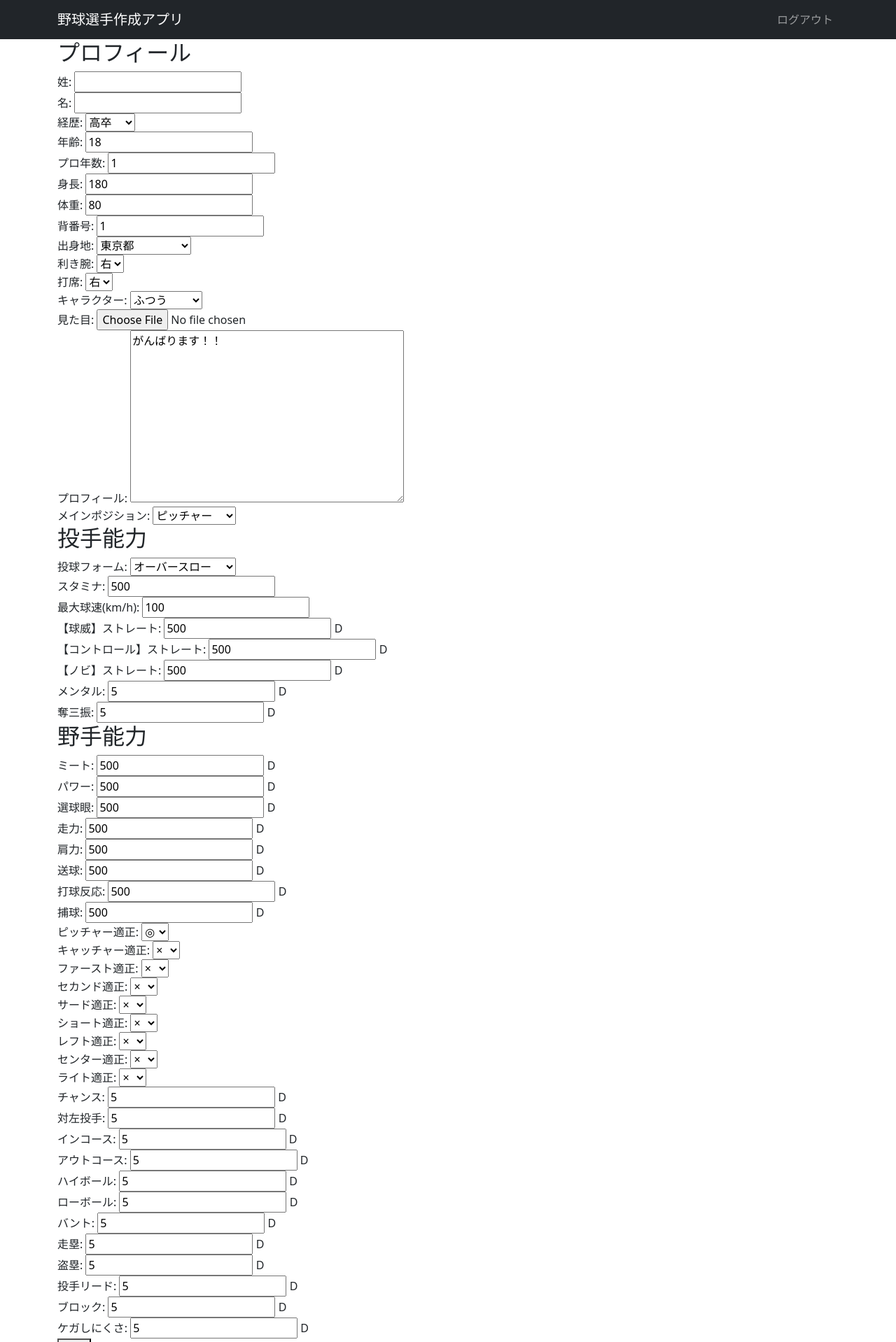
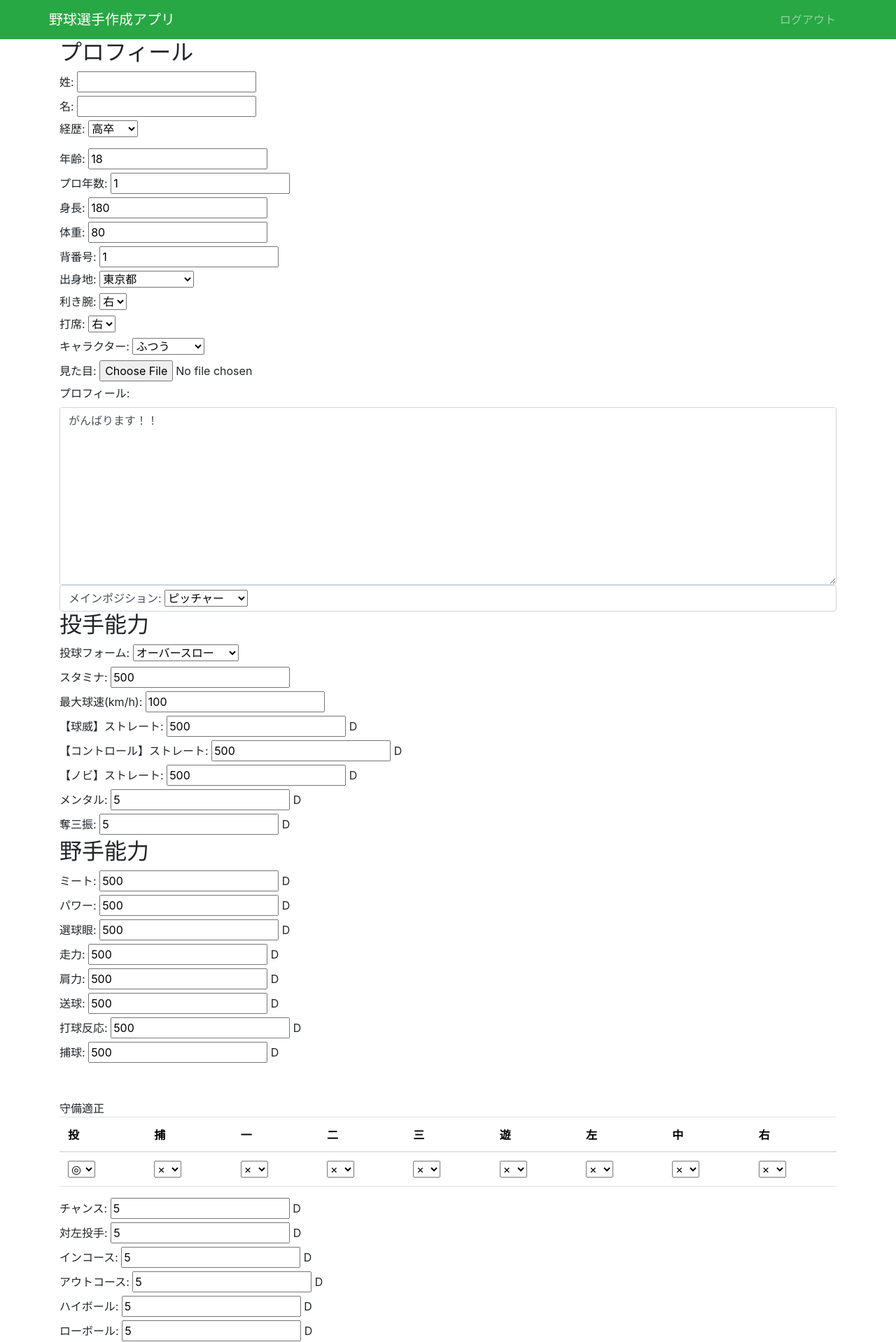
Before and after one commit to panchoooon/baseball_app, a Django app: page /first_version/create_player/ in a window 1280 px wide. Shown: the top 1918 px of the page at 70% size. Run offline with Django 4.2, Linux system fonts and the light colour scheme; the visitor is signed in with stand-in values (Sample User, id 1); some libraries are stand-ins or nearby versions.

Commit message:
顔画像追加。選手作成画面を少しきれいに

```diff
--- a/baseball_app/settings.py
+++ b/baseball_app/settings.py
@@ -53,8 +53,11 @@ INSTALLED_APPS = [
     'first_version', #追記
     # 'accounts', #追記(ユーザー認証機能用)実践Djangoにアプリわけたほうが良いと書いてたので分けた。
     'accounts.apps.AccountsConfig', ##追記(ユーザー認証機能用)
+    'widget_tweaks', ## 追記 (djangoでCSSを適用するために追加)
 
 ]
+
+CRISPY_TEMPLATE_PACK = 'bootstrap4'
 
 MIDDLEWARE = [
     'django.middleware.security.SecurityMiddleware',
--- a/first_version/static/first_version/js/create_player.js
+++ b/first_version/static/first_version/js/create_player.js
@@ -1,4 +1,6 @@
+// メインポジションが変更されたら、変更先のポジション適正を◎に変更する。
 const mainPosition = document.querySelector('#id_main_position');
+
 
 mainPosition.addEventListener('change', (event) => {
   const mainPosition = event.target.value;
@@ -7,3 +9,30 @@ mainPosition.addEventListener('change', (event) => {
   const id_change_position = '#id_' + mainPosition + '_appropriate';
   document.querySelector(id_change_position).value = '◎'
 });
+
+// フォームの値が変更されたら実行される関数
+function updateRank() {
+  // 変更された値を取得
+  var contact = $('#id_contact').val();
+
+  // Ajaxリクエストを送信
+  $.ajax({
+    type: 'POST',
+    url: 'create_player/',
+    data: {
+      'contact': contact,
+    },
+    success: function(data) {
+      // サーバーから返されたJSONデータを解析
+      var rank = data.rank;
+
+      // ランクを表示する要素を更新
+      $('#rank').text(rank);
+    }
+  });
+}
+
+// フォームの値の変更イベントを監視
+$(function() {
+  $('#id_contact').on('change', updateRank);
+});
--- a/first_version/templates/first_version/create_player.html
+++ b/first_version/templates/first_version/create_player.html
@@ -1,8 +1,16 @@
 {% extends "base.html" %}
+{% load widget_tweaks %}
 
 {% block extrahead %}
 {% load static %}
-<link rel="stylesheet" href="{% static 'first_version/css/create_player.css' %}">
+<!-- <link rel="stylesheet" href="{% static 'first_version/css/create_player.css' %}"> -->
+<!-- <link rel="stylesheet" href="https://cdn.jsdelivr.net/npm/bulma@0.9.3/css/bulma.min.css"> -->
+<link
+    rel="stylesheet"
+    href="https://stackpath.bootstrapcdn.com/bootstrap/4.5.0/css/bootstrap.min.css"
+    integrity="sha384-9aIt2nRpC12Uk9gS9baDl411NQApFmC26EwAOH8WgZl5MYYxFfc+NcPb1dKGj7Sk"
+    crossorigin="anonymous"
+/>
 <script src="{% static 'first_version/js/create_player.js' %}" defer></script>
 
 
@@ -169,35 +178,35 @@
         <label for="{{ form.image.id_for_label }}">見た目:</label>
         {{ form.image }}
         {% if form.image.errors %}
-            <div class="errorlist">
+            <!-- <div class="errorlist"> -->
                 {% for error in form.image.errors %}
                 {{ error }}<br>
                 {% endfor %}
-            </div>
+            <!-- </div> -->
         {% endif %}
     </div>
 
-    <div class="field">
+    <div class="field-group">
         <label for="{{ form.profile.id_for_label }}">プロフィール:</label>
-        {{ form.profile }}
+        {{ form.profile|add_class:"form-control" }}
         {% if form.profile.errors %}
-            <div class="errorlist">
+            <!-- <div class="errorlist"> -->
                 {% for error in form.profile.errors %}
                 {{ error }}<br>
                 {% endfor %}
-            </div>
+            <!-- </div> -->
         {% endif %}
     </div>
 
-    <div class="field">
+    <div class="form-control" id="exampleFormControlSelect1">
         <label for="{{ form.main_position.id_for_label }}">メインポジション:</label>
         {{ form.main_position }}
         {% if form.main_position.errors %}
-            <div class="errorlist">
+            <!-- <div class="errorlist"> -->
                 {% for error in form.main_position.errors %}
                 {{ error }}<br>
                 {% endfor %}
-            </div>
+            <!-- </div> -->
         {% endif %}
     </div>
 
@@ -389,131 +398,55 @@
         <label for="{{ form.catch.id_for_label }}">捕球:</label>
         {{ form.catch }} {{ abilities_dict.catch }}
         {% if form.catch.errors %}
-            <div class="errorlist">
+            <!-- <div class="errorlist"> -->
                 {% for error in form.catch.errors %}
                 {{ error }}<br>
                 {% endfor %}
-            </div>
+            <!-- </div> -->
         {% endif %}
     </div>
 
-    <div class="field">
-        <label for="{{ form.pitcher_appropriate.id_for_label }}">ピッチャー適正:</label>
-        {{ form.pitcher_appropriate }}
-        {% if form.pitcher_appropriate.errors %}
-            <div class="errorlist">
-                {% for error in form.pitcher_appropriate.errors %}
-                {{ error }}<br>
-                {% endfor %}
-            </div>
-        {% endif %}
-    </div>
+    <br><br>
+    <h7>守備適正</h7>
+    <table class="table">
+        <thead>
+            <tr>
+                <th>投</th>
+                <th>捕</th>
+                <th>一</th>
+                <th>二</th>
+                <th>三</th>
+                <th>遊</th>
+                <th>左</th>
+                <th>中</th>
+                <th>右</th>
+            </tr>
+        </thead>
+        <tbody>
 
-    <div class="field">
-        <label for="{{ form.catcher_appropriate.id_for_label }}">キャッチャー適正:</label>
-        {{ form.catcher_appropriate }}
-        {% if form.catcher_appropriate.errors %}
-            <div class="errorlist">
-                {% for error in form.catcher_appropriate.errors %}
-                {{ error }}<br>
-                {% endfor %}
-            </div>
-        {% endif %}
-    </div>
-
-    <div class="field">
-        <label for="{{ form.first_appropriate.id_for_label }}">ファースト適正:</label>
-        {{ form.first_appropriate }}
-        {% if form.first_appropriate.errors %}
-            <div class="errorlist">
-                {% for error in form.first_appropriate.errors %}
-                {{ error }}<br>
-                {% endfor %}
-            </div>
-        {% endif %}
-    </div>
-
-    <div class="field">
-        <label for="{{ form.second_appropriate.id_for_label }}">セカンド適正:</label>
-        {{ form.second_appropriate }}
-        {% if form.second_appropriate.errors %}
-            <div class="errorlist">
-                {% for error in form.second_appropriate.errors %}
-                {{ error }}<br>
-                {% endfor %}
-            </div>
-        {% endif %}
-    </div>
-
-    <div class="field">
-        <label for="{{ form.third_appropriate.id_for_label }}">サード適正:</label>
-        {{ form.third_appropriate }}
-        {% if form.third_appropriate.errors %}
-            <div class="errorlist">
-                {% for error in form.third_appropriate.errors %}
-                {{ error }}<br>
-                {% endfor %}
-            </div>
-        {% endif %}
-    </div>
-
-    <div class="field">
-        <label for="{{ form.shortstop_appropriate.id_for_label }}">ショート適正:</label>
-        {{ form.shortstop_appropriate }}
-        {% if form.shortstop_appropriate.errors %}
-            <div class="errorlist">
-                {% for error in form.shortstop_appropriate.errors %}
-                {{ error }}<br>
-                {% endfor %}
-            </div>
-        {% endif %}
-    </div>
-
-    <div class="field">
-        <label for="{{ form.left_appropriate.id_for_label }}">レフト適正:</label>
-        {{ form.left_appropriate }}
-        {% if form.left_appropriate.errors %}
-            <div class="errorlist">
-                {% for error in form.left_appropriate.errors %}
-                {{ error }}<br>
-                {% endfor %}
-            </div>
-        {% endif %}
-    </div>
-
-    <div class="field">
-        <label for="{{ form.center_appropriate.id_for_label }}">センター適正:</label>
-        {{ form.center_appropriate }}
-        {% if form.center_appropriate.errors %}
-            <div class="errorlist">
-                {% for error in form.center_appropriate.errors %}
-                {{ error }}<br>
-                {% endfor %}
-            </div>
-        {% endif %}
-    </div>
-
-    <div class="field">
-        <label for="{{ form.right_appropriate.id_for_label }}">ライト適正:</label>
-        {{ form.right_appropriate }}
-        {% if form.right_appropriate.errors %}
-            <div class="errorlist">
-                {% for error in form.right_appropriate.errors %}
-                {{ error }}<br>
-                {% endfor %}
-            </div>
-        {% endif %}
-    </div>
+            <tr>
+                <td>{{ form.pitcher_appropriate }}</td>
+                <td>{{ form.catcher_appropriate }}</td>
+                <td>{{ form.first_appropriate }}</td>
+                <td>{{ form.second_appropriate }}</td>
+                <td>{{ form.third_appropriate }}</td>
+                <td>{{ form.shortstop_appropriate }}</td>
+                <td>{{ form.left_appropriate }}</td>
+                <td>{{ form.center_appropriate }}</td>
+                <td>{{ form.right_appropriate }}</td>
+            </tr>
+        </tbody>
+    </table>
 
     <div class="field">
         <label for="{{ form.chance.id_for_label }}">チャンス:</label>
         {{ form.chance }} {{ abilities_dict.chance }}
         {% if form.chance.errors %}
-            <div class="errorlist">
+            <!-- <div class="errorlist"> -->
                 {% for error in form.chance.errors %}
                 {{ error }}<br>
                 {% endfor %}
-            </div>
+            <!-- </div> -->
         {% endif %}
     </div>
 
@@ -555,35 +488,31 @@
         <label for="{{ form.high_ball.id_for_label }}">ハイボール:</label>
         {{ form.high_ball }} {{ abilities_dict.high_ball }}
         {% if form.high_ball.errors %}
-            <div class="errorlist">
+            <!-- <div class="errorlist"> -->
                 {% for error in form.high_ball.errors %}
                 {{ error }}<br>
                 {% endfor %}
-            </div>
+            <!-- </div> -->
         {% endif %}
     </div>
 
-    <div class="field">
+    <!-- <div class="field"> -->
         <label for="{{ form.low_ball.id_for_label }}">ローボール:</label>
         {{ form.low_ball }} {{ abilities_dict.low_ball }}
         {% if form.low_ball.errors %}
-            <div class="errorlist">
                 {% for error in form.low_ball.errors %}
                 {{ error }}<br>
                 {% endfor %}
-            </div>
         {% endif %}
-    </div>
+    <!-- </div> -->
 
     <div class="field">
         <label for="{{ form.bunt.id_for_label }}">バント:</label>
         {{ form.bunt }} {{ abilities_dict.bunt }}
         {% if form.bunt.errors %}
-            <div class="errorlist">
                 {% for error in form.bunt.errors %}
                 {{ error }}<br>
                 {% endfor %}
-            </div>
         {% endif %}
     </div>
 
--- a/first_version/urls.py
+++ b/first_version/urls.py
@@ -1,5 +1,5 @@
 from django.urls import path
-from first_version.views import create_player, list_players
+from first_version.views import top, create_player, list_players
 from . import views
 
 urlpatterns = [
--- a/first_version/views.py
+++ b/first_version/views.py
@@ -1,6 +1,6 @@
 from django.shortcuts import render, redirect
 from django.contrib.auth.decorators import login_required #ログイン必須の画面で使う
-
+from django.contrib import messages
 # Create your views here.
 # from .forms import PlayerProfileForm, PlayerPitcherForm, PlayerFielderForm
 from .forms import PlayerForm
@@ -53,8 +53,10 @@ def create_player(request):
     return render(request, "first_version/create_player.html", \
                 {"form": form})
 
+
 # 選手一覧画面
 def list_players(request):
     player_list = Player.objects.all().values() #DBから選手データを取り出し
+    print("player_list:",type(player_list))
 
     return render(request, "first_version/list_players.html",{"player_list":player_list})
--- a/templates/base.html
+++ b/templates/base.html
@@ -13,7 +13,7 @@
     {% bootstrap_javascript %}
 </head>
 <body>
-<nav class="navbar navbar-expand flex-md-row navbar-dark bg-dark">
+<nav class="navbar navbar-expand flex-md-row navbar-dark bg-success">
     <div class="container justify-content-between">
         <a href="/" class="navbar-brand">野球選手作成アプリ</a>
         <ul class="navbar-nav mr-md-2">
@@ -27,7 +27,9 @@
     </div>
 </nav>
 <main>
+    <!-- <div class="container"> -->
     <div class="container">
+
         {% block main %}{% endblock %}
     </div>
 </main>
```
Also changed, not shown: other parts of first_version/templates/first_version/create_player.html (+63 -71 lines), first_version/templates/first_version/list_players.html (+0 -24 lines), media/images/image007.png (added), media/images/image008.png (added), media/images/image009.png (added), media/images/image010.png (added), media/images/image011.png (added), media/images/image012.png (added), media/media/images/image007.png (added), media/media/images/image008.png (added), media/media/images/image_005.png (added), media/media/images/image_005_Q4HiXgm.png (added).
